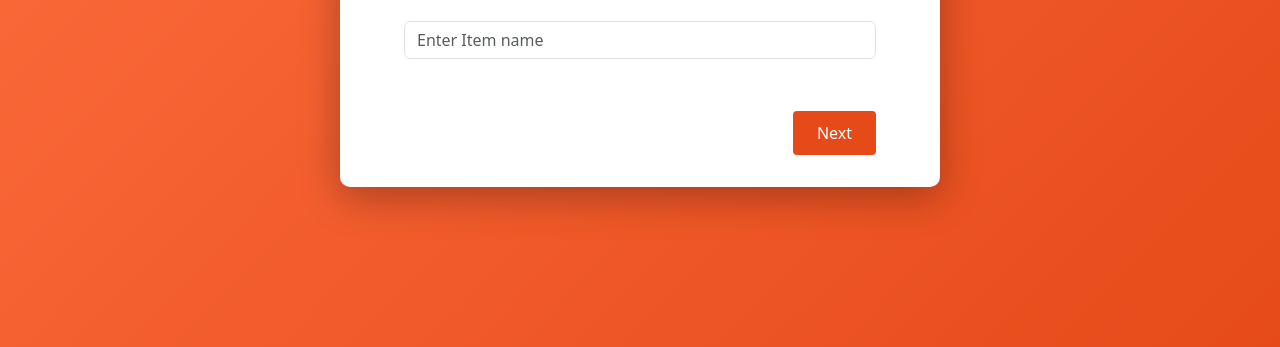
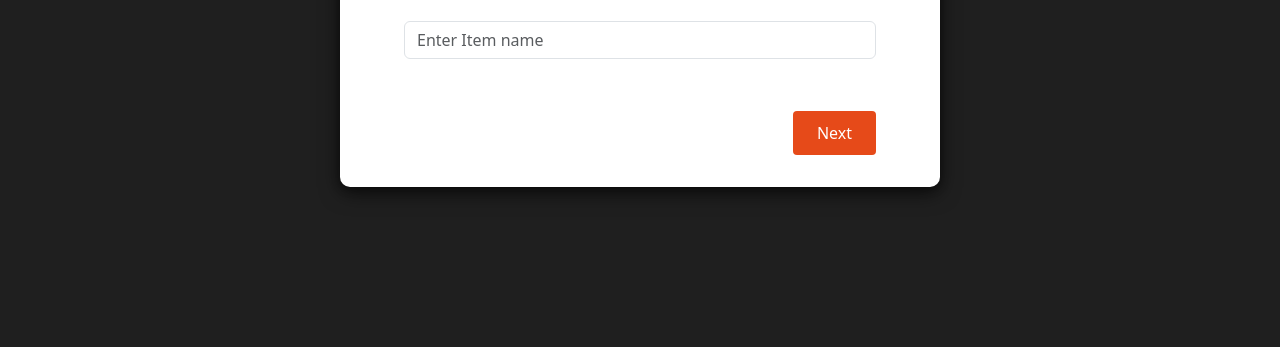
Before and after one commit to florian-h05/openhab-persistence-export, a website: page index.html in a window 1280 px wide. Shown: the part 453-800 px from the top of the page. Drawn offline with nearby package versions, Linux system fonts and the light colour scheme.

Commit message:
Use dark background

```diff
--- a/style.css
+++ b/style.css
@@ -1,5 +1,5 @@
 body {
-  background: linear-gradient(135deg, #ff6f40 0%, #e64a19 100%);
+  background: #1f1f1f; /* dark gray */
   min-height: 100vh;
   display: flex;
   align-items: center;
@@ -10,7 +10,7 @@ body {
   background: white;
   padding: 2rem;
   border-radius: 10px;
-  box-shadow: 0 10px 40px rgba(0, 0, 0, 0.3);
+  box-shadow: 0 6px 20px rgba(0, 0, 0, 0.6), 0 2px 8px rgba(0,0,0,0.35);
   max-width: 600px;
   width: 100%;
 }
```
